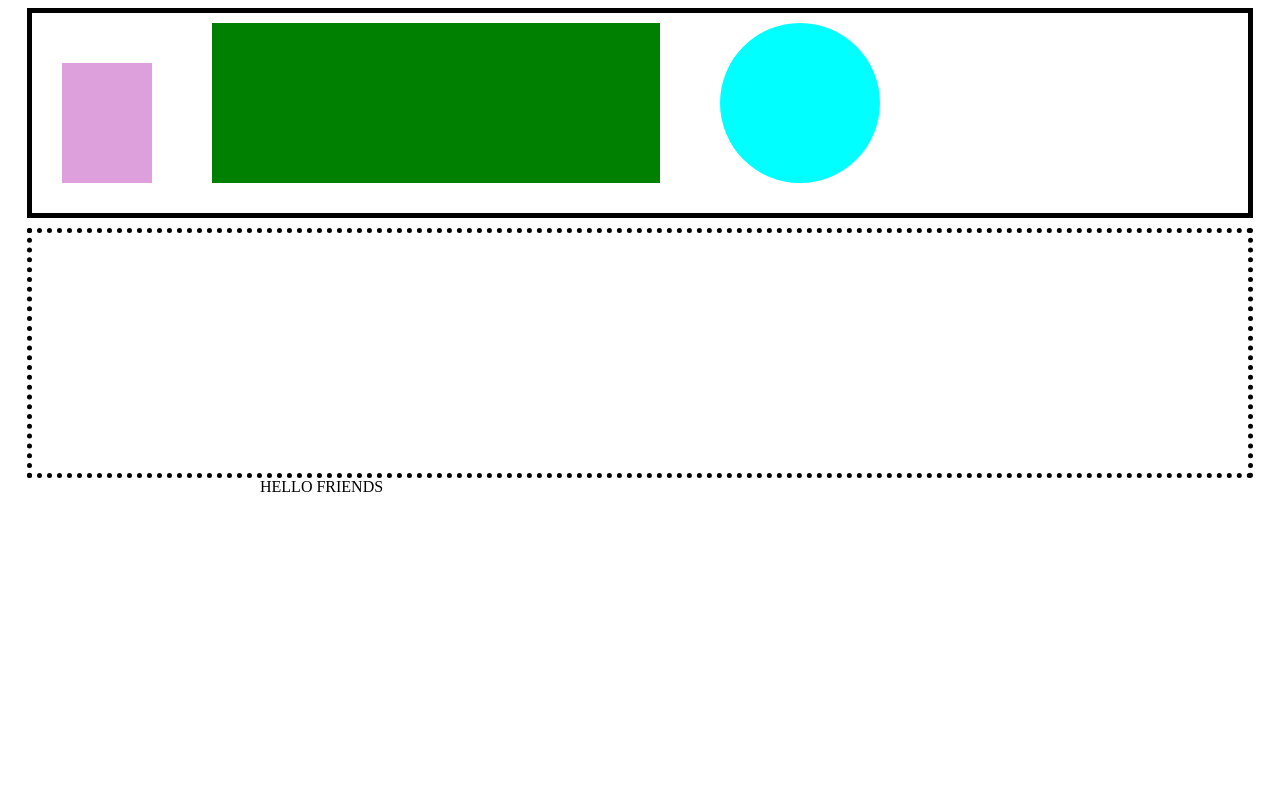
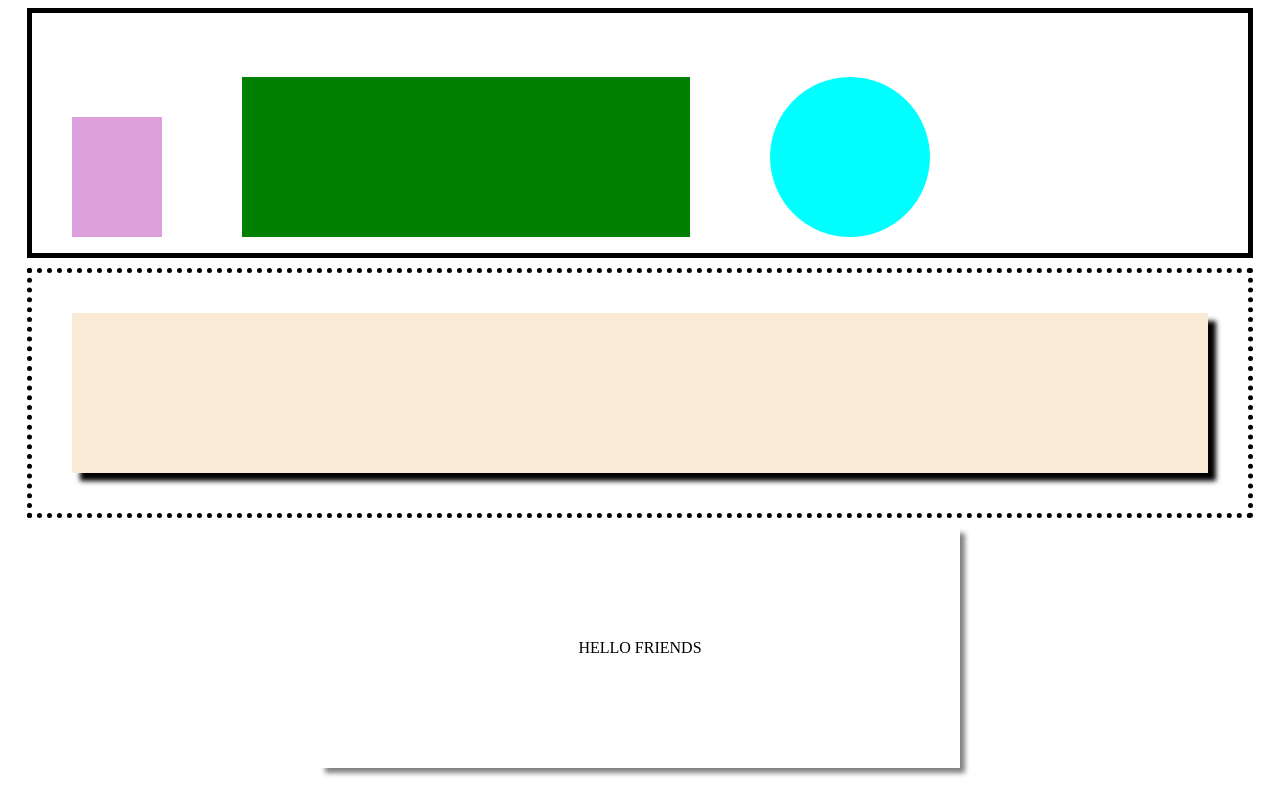
Before and after one commit to juderhall/html-css-2, a plain HTML site: page drill-2/index.html in a window 1280 px wide. Drawn offline with Linux system fonts and the light colour scheme.

Commit message:
Drill-2 Complete

```diff
--- a/drill-2/index.css
+++ b/drill-2/index.css
@@ -1,17 +1,17 @@
-.first-container {
+.first-flexbox {
     align-items: flex-end;
     border: 5px solid black;
     display: flex;
-    height: 25vh;
+    height: 30vh;
     justify-content: flex-start;
     margin: auto;
     margin-bottom: 10px;
     width: 95vw;
 }
 
-.flexbox-item {
+/* .flexbox-item {
     margin: 30px;
-}
+} */
 
 .flexbox-item-1 {
     background-color: plum;
@@ -32,16 +32,31 @@
     width: 20vh;
 }
 
-.second-container {
+.second-flexbox {
+    align-items: center;
     border: 5px dotted black;
+    display: flex;
     height: 30vh;
+    justify-content: center;
     margin: auto;
+    margin-bottom: 10px;
     width: 95vw;
 }
 
-.third-container {
-    border: 5px black;
+.flexbox-item-4 {
+    background-color: antiquewhite;
+    box-shadow: 8px 8px 5px;
+    height: 20vh;
+    width: 90vw;
+}
+
+.third-flexbox {
+    align-items: center;
+    /* border: 5px solid black; */
+    box-shadow: 5px 5px 5px gray;
+    display: flex;
     height: 30vh;
+    justify-content: center;
     margin: auto;
-    width: 95vh;
+    width: 50vw;
 }
--- a/drill-2/index.html
+++ b/drill-2/index.html
@@ -9,7 +9,7 @@
     <link rel="stylesheet" href="index.css"/>
 </head>
 <body>
-    <div class="first-container">
+    <div class="first-flexbox">
         <figure class="flexbox-item flexbox-item-1">
 
         </figure>
@@ -20,10 +20,12 @@
 
         </figure>
     </div>
-    <div class="second-container">
+    <div class="second-flexbox">
+        <figure class="flexbox-item flexbox-item-4">
 
+        </figure>
     </div>
-    <div class="third-container">
+    <div class="third-flexbox">
         HELLO FRIENDS
     </div>
 </body>
```
